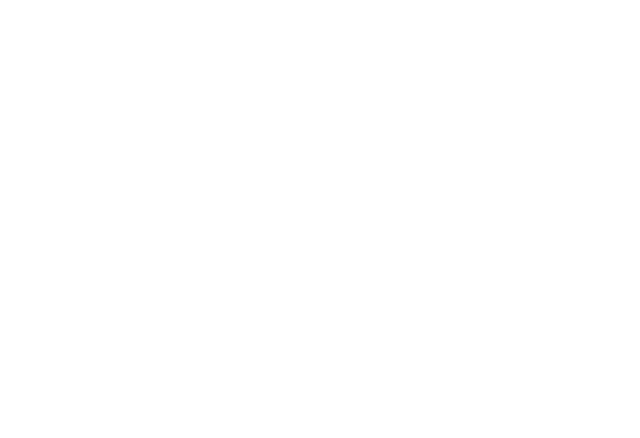
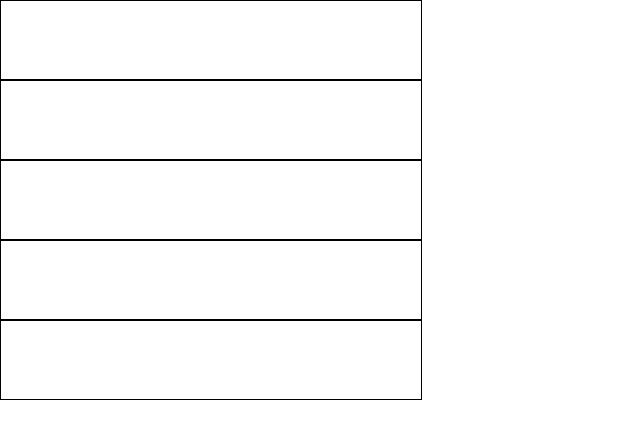
Before and after one commit to wilsonurias/resume, a plain HTML site: page index.html in a window 1280 px wide. Shown: the whole page, without its empty margins (0-640 px from the left). Drawn offline with Linux system fonts and the light colour scheme.

Commit message:
added border to section

```diff
--- a/css/style.css
+++ b/css/style.css
@@ -29,12 +29,10 @@ body {
 /******************************************
 /* LAYOUT
 /*******************************************/
-header {
-
-}
-
-footer {
-
+section{
+  width: 33%;
+  height: 5rem;
+  border: black 1px solid;
 }
 
 /******************************************
```
